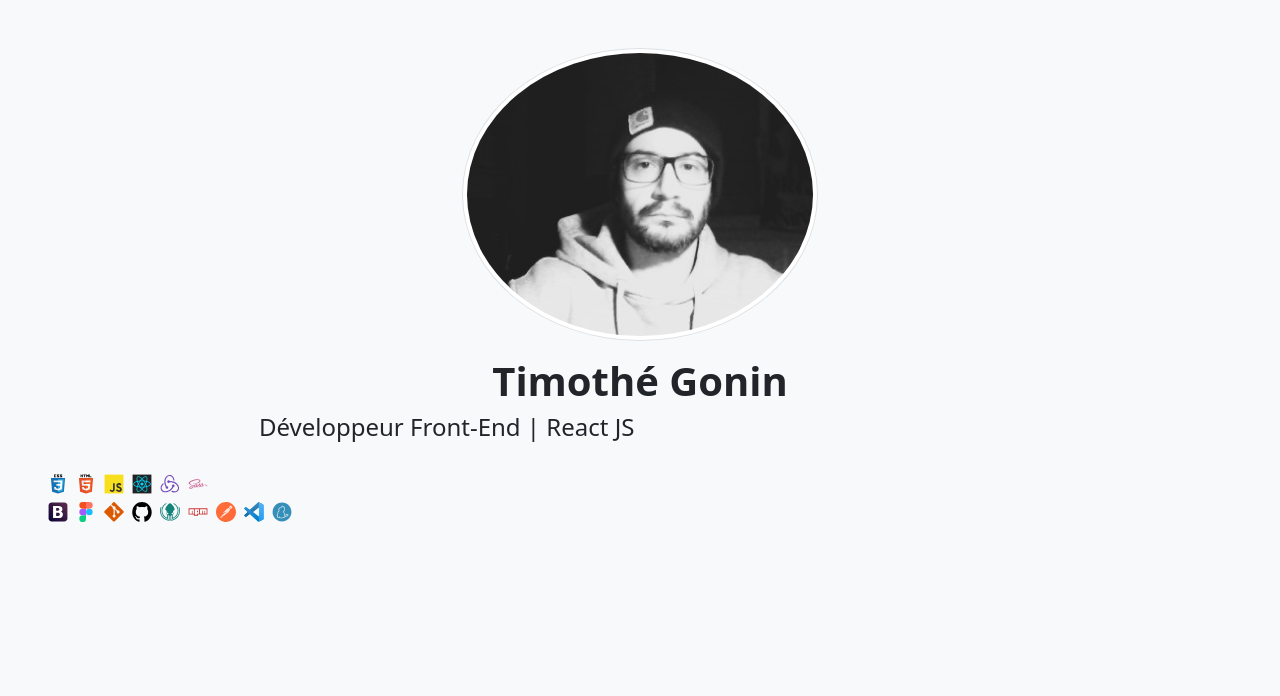
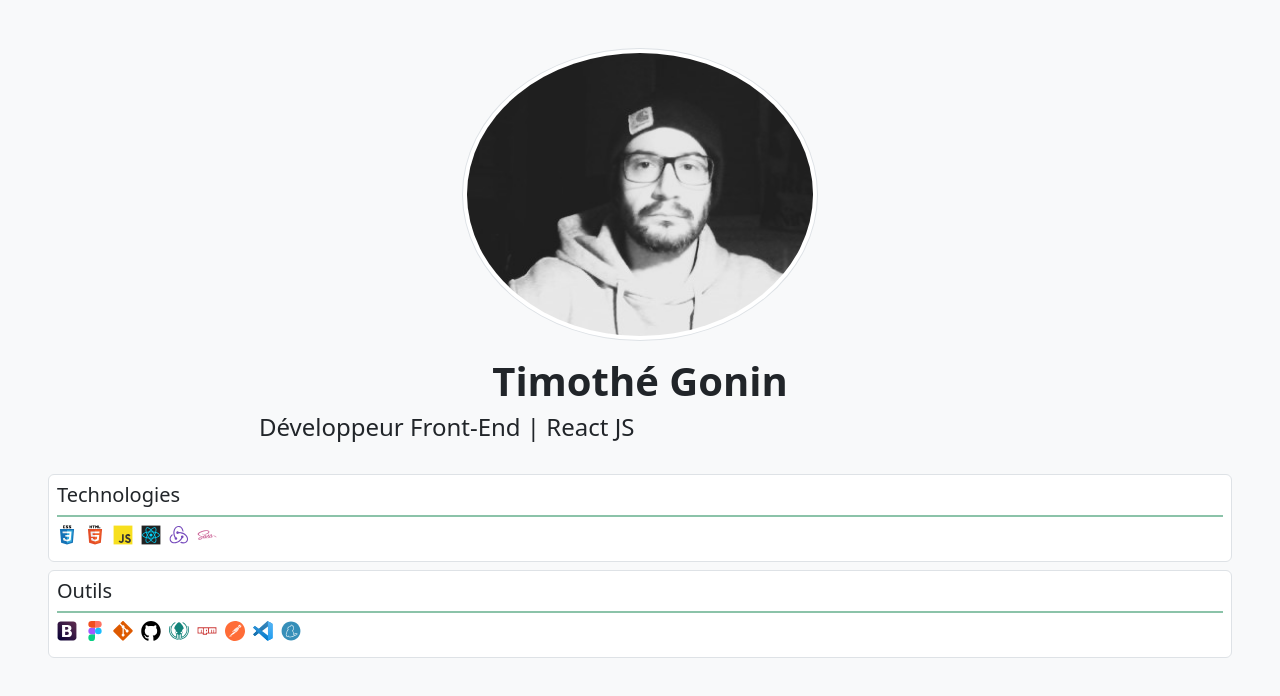
Before and after one commit to timothegonin/portfolio, a React (Create React App) app: page / in a window 1280 px wide. Shown: the top 696 px of the page. Built offline with nearby package versions, Linux system fonts and the light colour scheme.

Commit message:
💄 semantic, titles layout

```diff
--- a/src/components/Jumbotron.jsx
+++ b/src/components/Jumbotron.jsx
@@ -27,6 +27,9 @@ const Jumbotron = () => {
 					Développeur <span className="text-nowrap">Front-End | React JS</span>
 				</h2>
 			</div>
+			<section className="p-2 border border-1 rounded my-2 bg-white">
+				<h3 className="text-start fs-5">Technologies</h3>
+				<hr class="border border-success border-1 opacity-50 m-0"></hr>
 				<Stack direction="horizontal" gap={2} className=" flex-wrap my-2">
 					<img src={TechIcons.CssIcon} alt="Css icon" />
 					<img src={TechIcons.HtmlIcon} alt="Html5 icon" />
@@ -35,6 +38,11 @@ const Jumbotron = () => {
 					<img src={TechIcons.ReduxIcon} alt="Redux icon" />
 					<img src={TechIcons.SassIcon} alt="Sass icon" />
 				</Stack>
+			</section>
+
+			<section className="p-2 border border-1 rounded my-2 bg-white">
+				<h3 className="text-start fs-5">Outils</h3>
+				<hr class="border border-success border-1 opacity-50 m-0"></hr>
 				<Stack direction="horizontal" gap={2} className="flex-wrap my-2">
 					<img src={TechIcons.BootstrapIcon} alt="Bostrap icon" />
 					<img src={TechIcons.FigmaIcon} alt="Figma icon" />
@@ -46,6 +54,7 @@ const Jumbotron = () => {
 					<img src={TechIcons.VsCodeIcon} alt="Visial studio code icon" />
 					<img src={TechIcons.YarnIcon} alt="Yarn icon" />
 				</Stack>
+			</section>
 		</div>
 	);
 };
```
Lines whose indentation alone changed are shown as unchanged.
